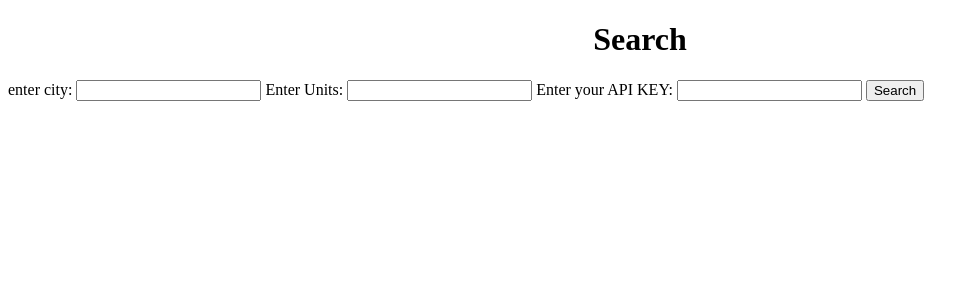
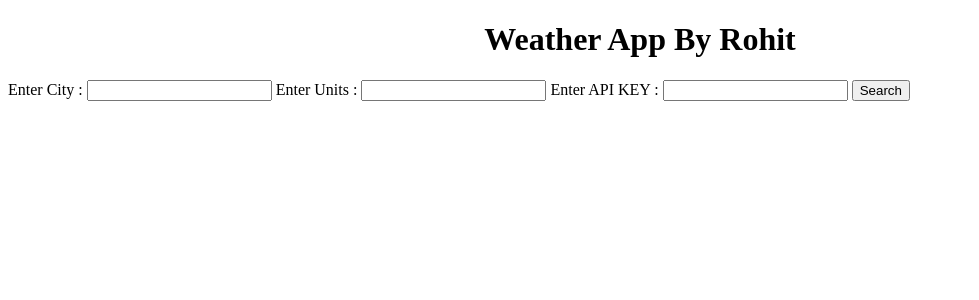
Before and after one commit to encodewithrohit/weather_app, a Flask app: page / in a window 1280 px wide. Shown: the top 300 px of the page, without its empty margins (0-979 px from the left). Run offline with Flask 3, Linux system fonts and the light colour scheme.

Commit message:
Update index.html

```diff
--- a/templates/index.html
+++ b/templates/index.html
@@ -5,16 +5,17 @@
 <body>
     <title>Search Page</title>
     <div class="content">
-        <h1 style="text-align: center">Search</h1>
+        <h1 style="text-align: center">Weather App By Rohit</h1>
 
         <div class="form">
             <form action="/weatherapp" method="POST">
-                <label for='city'>enter city: <label>
+                <label for='city'>Enter City : <label>
                 <input type="text" name="city" id="city">
 
-                <label for='units'>Enter Units: <label>
+                <label for='units'>Enter Units : <label>
                 <input type="text" name="units" id="units">
-                <label for='appid'>Enter your API KEY: <label>
+
+                <label for='appid'>Enter API KEY : <label>
                 <input type="text" name="appid" id="appid">
                 <input type="submit" value="Search">
             </form>
```
